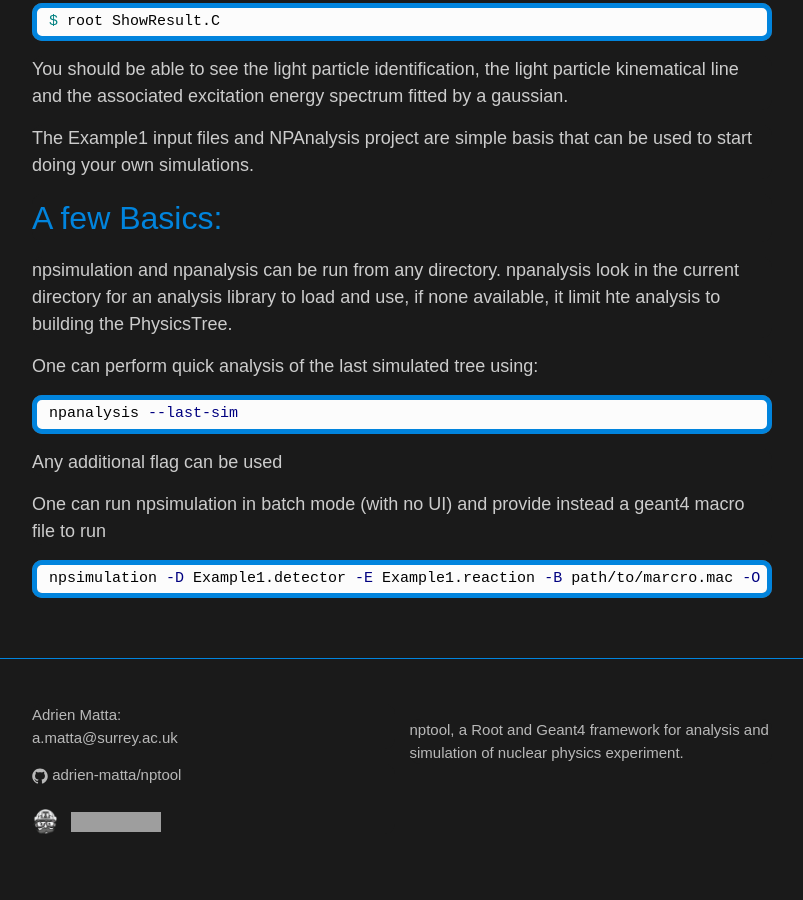
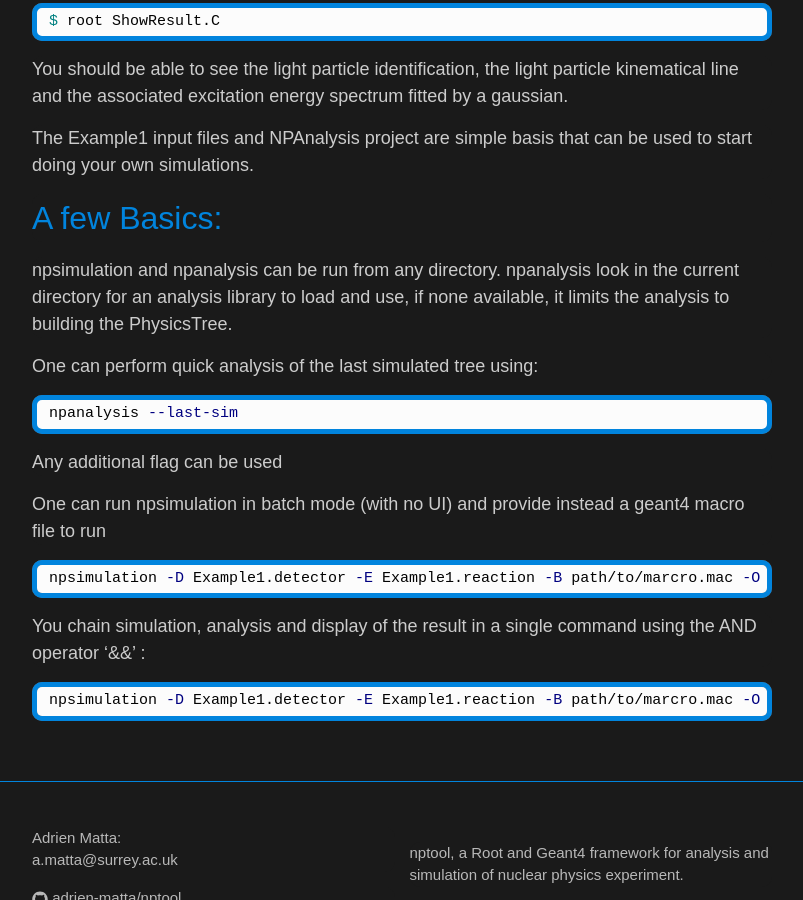
Before and after one commit to adrien-matta/nptool, a Jekyll site: the page built from _manual/install.md, in a window 1280 px wide and 900 px high, scrolled down 3099 px. Shown: the whole window, without its empty margins (238-1041 px from the left). Built offline with Jekyll 4.4.1, drawn with Linux system fonts in a browser that asks for light colours; some web fonts are replaced; grey boxes are pictures that could not be loaded.

Commit message:
* Adding info in manual install section

```diff
--- a/_manual/install.md
+++ b/_manual/install.md
@@ -130,7 +130,7 @@ The Example1 input files and NPAnalysis project are simple basis that can be use
 
 ## A few Basics:
 
-npsimulation and npanalysis can be run from any directory. npanalysis look in the current directory for an analysis library to load and use, if none available, it limit hte analysis to building the PhysicsTree.
+npsimulation and npanalysis can be run from any directory. npanalysis look in the current directory for an analysis library to load and use, if none available, it limits the analysis to building the PhysicsTree.
 
 One can perform quick analysis of the last simulated tree using:
 
@@ -144,3 +144,8 @@ One can run npsimulation in batch mode (with no UI) and provide instead a geant4
 {% highlight bash %}
 npsimulation -D Example1.detector -E Example1.reaction -B path/to/marcro.mac -O FileName
 {% endhighlight %}
+
+You chain simulation, analysis and display of the result in a single command using the AND operator '&&' :
+{% highlight bash %}
+npsimulation -D Example1.detector -E Example1.reaction -B path/to/marcro.mac -O FileName && npanalysis --last-sim -O FileName && root MyMacro.cxx
+{% endhighlight %}
```
